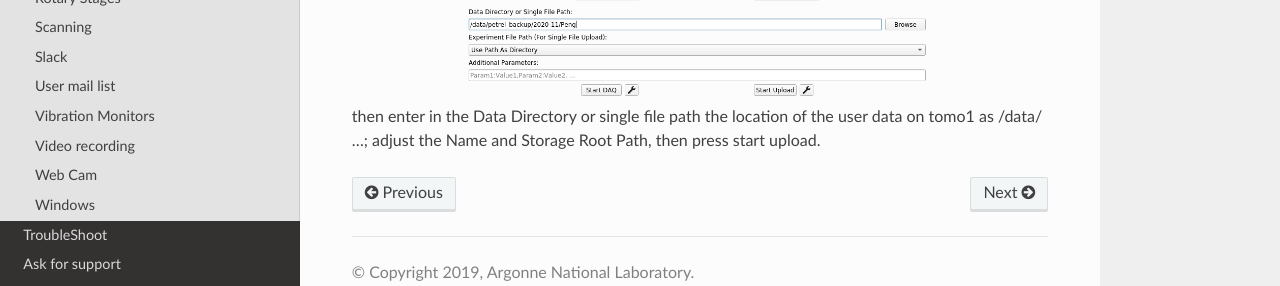
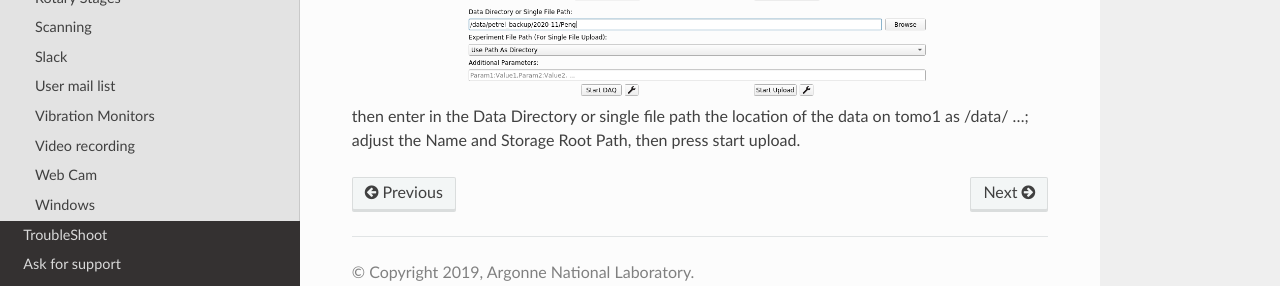
Before and after one commit to xray-imaging/2bm-docs, a Sphinx documentation site: the page built from docs/source/ops/item_004.rst, in a window 1280 px wide and 900 px high, scrolled down 2164 px. Shown: the part 558-844 px from the top of the window. Built offline with Sphinx 7.4.7 and the Read the Docs theme 2.0.0, drawn with Linux system fonts in a browser that asks for light colours; the version number could not be read and is left out; some of the changed text lies outside the part shown.

Commit message:
Update item_004.rst

```diff
--- a/docs/source/ops/item_004.rst
+++ b/docs/source/ops/item_004.rst
@@ -87,5 +87,5 @@ Select the GUP associated with the data set or Continue Manually if there is no
    :alt: dm
 
 
-then enter in the Data Directory or single file path the location of the user data on tomo1 as /data/ ...; adjust
+then enter in the Data Directory or single file path the location of the data on tomo1 as /data/ ...; adjust
 the Name and Storage Root Path, then press start upload.
```
Also changed, not shown: other parts of docs/source/ops/item_004.rst (+1 -1 lines).
